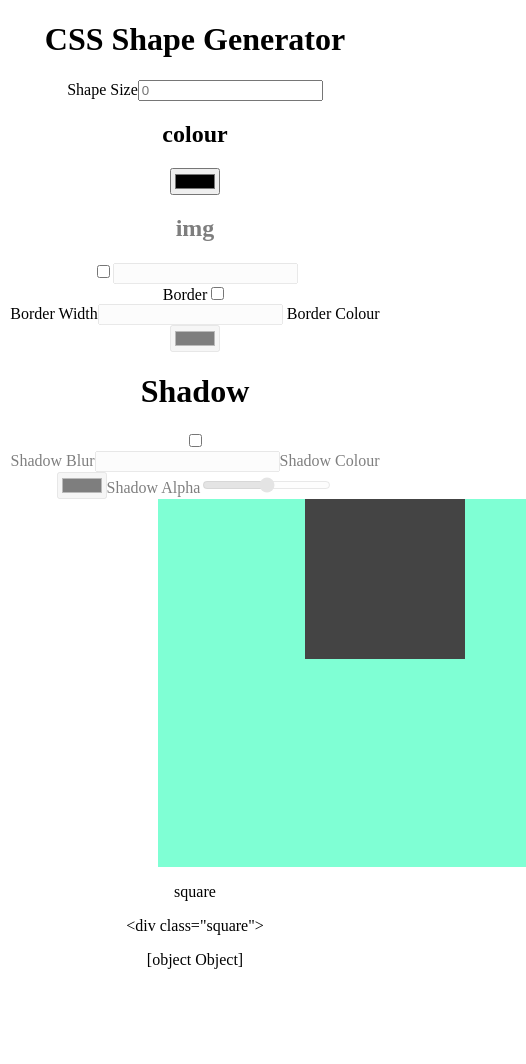
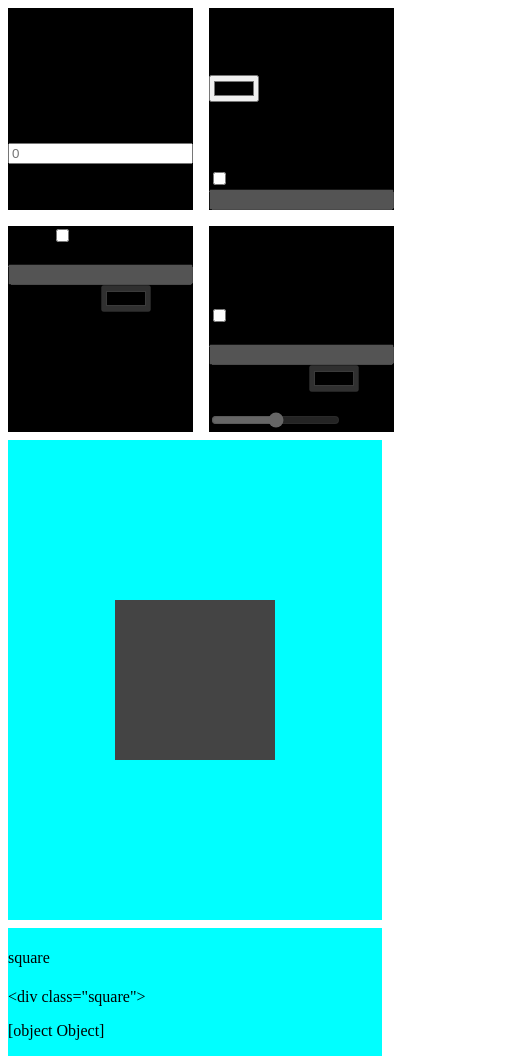
Before and after one commit to kylemcloughlin/css-shape-gen, a React (Create React App) app: page / in a window 390 px wide. Shown: the whole page, 526 px wide, since content can reach past the window. Before the commit the page ends 985 px from the top, so only its background shows below. Built offline with nearby package versions, Linux system fonts and the light colour scheme.

Commit message:
added responsive positioning for divs and some --if im being prefectly honest horrible-- colors

```diff
--- a/src/App.js
+++ b/src/App.js
@@ -123,16 +123,16 @@ function App() {
 
   return (
       <div className="App">
-      <header className="App-header">
-      <h1>CSS Shape Generator</h1>
-      </header>
-      <div>
+      {/* <header className="App-header"> */}
+      {/* </header> */}
+      <header className='grid-container'>
+
         <Size updateSize={handleSize}/>
         <Colour updateFill={handleFill} switch={witch}/>
         <Border updateBorder={handleBorder} toggleBorder={toggleB}/>
         <Shadow updateShadow={handleShadow} toggleShadow={toggleS}/>
+      </header>
         <Shape props={[{...shape},{...toggleWhat},{...shapeSize},{...fill},{...border},{...shadow}]} />
-      </div>
       {/* fix this props = it looks bad  */}
     </div>
   );
--- a/src/hooks/borderForm.jsx
+++ b/src/hooks/borderForm.jsx
@@ -27,7 +27,7 @@ function Border(props) {
     }
   }, [value]);
   return (
-    <div className="shape-container-01">
+    <div className="grid-item-3">
       <form>
         <label>Border</label>
         <input type="checkbox" onClick={e => { setValue(e.target.checked) }} value='border' />
--- a/src/hooks/colourForm.jsx
+++ b/src/hooks/colourForm.jsx
@@ -35,7 +35,7 @@ function Colour(props) {
   },[value]);
 
   return (
-    <form >
+    <form className='grid-item-2'>
        <h2 style={clrStyle}>colour</h2>
       {/* <input type="checkbox" value="clr" value='clr' onChange={e => setValue(e.target.value)}/> */}
       <input type='color' style={clrStyle} disabled={disabled} onChange={e => { props.updateFill('colorCode', e.target.value) }}/>
--- a/src/hooks/cssShape.jsx
+++ b/src/hooks/cssShape.jsx
@@ -69,12 +69,17 @@ function Shape(props) {
 }, [props]);
 
 return (
-  <div>
+  <div class='body'>
     <div className="shape-container">
       <div className="shape" style={css} />
     </div>
     <div className='output-container'>
+
+    <h4></h4>
       <p>{seed.shape}</p>
+
+      <h4></h4>
+
       <p>{seed.html}</p>
       <p>{`${seed.css}`}</p>
     </div>
--- a/src/hooks/seed.js
+++ b/src/hooks/seed.js
@@ -3,8 +3,8 @@ let seed = {
   html: '<div class="square">',
   css: {
     background: 'gold',
-    position: 'relative',
-    left: '40%',
+    // position: 'relative',
+    // left: '40%',
     height: '11em',
     width: '11em', }
 
--- a/src/hooks/shadowForm.jsx
+++ b/src/hooks/shadowForm.jsx
@@ -28,7 +28,7 @@ function Shadow(props) {
     }
   },[value]);
   return (
-    <div>
+    <div class='grid-item-4'>
     <form>
       <h1>Shadow</h1>
       <input type="checkbox" onClick={e => { setValue(e.target.checked)}}/>
--- a/src/hooks/sizeForm.jsx
+++ b/src/hooks/sizeForm.jsx
@@ -10,16 +10,19 @@ export default function Size(props) {
   // }
 
   return (
-    <form className="size-form-container">
+    <div className="grid-item-1">
+      <h1>CSS Shape Generator</h1>
+    <form>
       <label>Shape Size</label>
       <input
       type='number'
       className="size-input"
       // value={size}
       placeholder={`${size}`}
-        onChange={e => props.updateSize(e.target.value)}
+      onChange={e => props.updateSize(e.target.value)}
       />
 
-    </form>
+     </form>
+    </div>
   );
 }
--- a/src/styles/styles.css
+++ b/src/styles/styles.css
@@ -1,12 +1,87 @@
 .App {
-  text-align: center;
+  width: 100%;
+  height: 100%;
+}
+
+.grid-container {
+  display: -ms-grid;
+  display: grid;
+  -ms-grid-columns: 1fr 1fr 1fr 1fr;
+      grid-template-columns: 1fr 1fr 1fr 1fr;
+  grid-gap: 1em;
+}
+
+.grid-item-1 {
+  background-color: pink;
+}
+
+.grid-item-2 {
+  background-color: blue;
+}
+
+.grid-item-3 {
+  background-color: yellow;
+}
+
+.grid-item-4 {
+  background-color: yellow;
+}
+
+.body {
+  width: 100%;
+  display: -ms-grid;
+  display: grid;
+  -ms-grid-columns: 3fr 1fr;
+      grid-template-columns: 3fr 1fr;
+  grid-column-gap: .5em;
 }
 
 .shape-container {
-  position: relative;
-  left: 40%;
-  background: aquamarine;
-  height: 23em;
-  width: 23em;
+  margin-top: .5em;
+  background: aqua;
+  display: -webkit-box;
+  display: -ms-flexbox;
+  display: flex;
+  -webkit-box-pack: center;
+      -ms-flex-pack: center;
+          justify-content: center;
+  -webkit-box-align: center;
+      -ms-flex-align: center;
+          align-items: center;
+  height: 30em;
+}
+
+.output-container {
+  margin-top: .5em;
+  background-color: aqua;
+}
+
+@media only screen and (max-width: 675px) {
+  .body {
+    -ms-grid-columns: 1fr;
+        grid-template-columns: 1fr;
+  }
+  .grid-container {
+    -ms-grid-columns: 1fr 1fr;
+        grid-template-columns: 1fr 1fr;
+    grid-auto-rows: 1fr auto;
+        grid-template-areas: 'a b' 'a b';
+  }
+  .grid-item-1 {
+    grid-area: 'a';
+    background-color: black;
+  }
+  .grid-item-2 {
+    grid-area: 'a';
+    background-color: black;
+  }
+  .grid-item-3 {
+    grid-area: 'b';
+    background-color: black;
+  }
+  .grid-item-4 {
+    grid-area: 'b';
+    background-color: black;
+  }
 }
 /*# sourceMappingURL=styles.css.map */
--- a/src/styles/styles.scss
+++ b/src/styles/styles.scss
@@ -1,18 +1,109 @@
+@mixin flexCenter {
+  display: flex;
+  justify-content: center;
+  align-items: center;
+
+}
+
 .App {
-  text-align: center;
+  width: 100%;
+  height: 100%;
 }
+
+.grid-container {
+  display: grid;
+  grid-template-columns: 1fr 1fr 1fr 1fr;
+  grid-gap: 1em;
+
+  //this if for responsive d. add next
+
+  // background-color: brown;
+  // height: 20;
+}
+
+.grid-item-1 {
+
+  background-color: pink;
+
+}
+
+.grid-item-2 {
+
+  background-color: blue;
+
+}
+
+.grid-item-3 {
+
+  background-color: yellow;
+
+}
+
+.grid-item-4 {
+
+  background-color: yellow;
+}
+
+.body {
+  width: 100%;
+  display: grid;
+  grid-template-columns: 3fr 1fr ;
+  grid-column-gap: .5em;
+}
+
 .shape-container {
-position: relative; left: 40%;
-  background: aquamarine;
-  height: 23em;
-  width: 23em;
+  // width: 10em;
+  // position: none;
+  margin-top: .5em;
+  background: aqua;
+  @include flexCenter();
+  height: 30em;
+  // width: 50%;
   ;
 }
-// .shape {
-//   background: gold;
-//   position: relative;
-//   left: 40%;
-//   height: 11em;
-//   width: 11em;;
 
-// }
+.output-container {
+  margin-top: .5em;
+  // bottom: 20em;
+  background-color: aqua;
+
+
+}
+
+@media only screen and (max-width: 675px) {
+.body {
+grid-template-columns: 1fr;
+}
+  .grid-container {
+    grid-template-columns: 1fr 1fr;
+    grid-auto-rows: 1fr auto;
+    grid-template-areas:
+      'a b'
+      'a b'
+
+  }
+
+  .grid-item-1 {
+    grid-area: 'a';
+    background-color: black;
+  }
+
+  .grid-item-2 {
+    grid-area: 'a';
+    background-color: black;
+
+  }
+
+  .grid-item-3 {
+    grid-area: 'b';
+    background-color: black;
+
+  }
+
+  .grid-item-4 {
+    grid-area: 'b';
+    background-color: black;
+
+  }
+
+}
```
Also changed, not shown: 1 other file (tests, documents, lock files or other folders).
